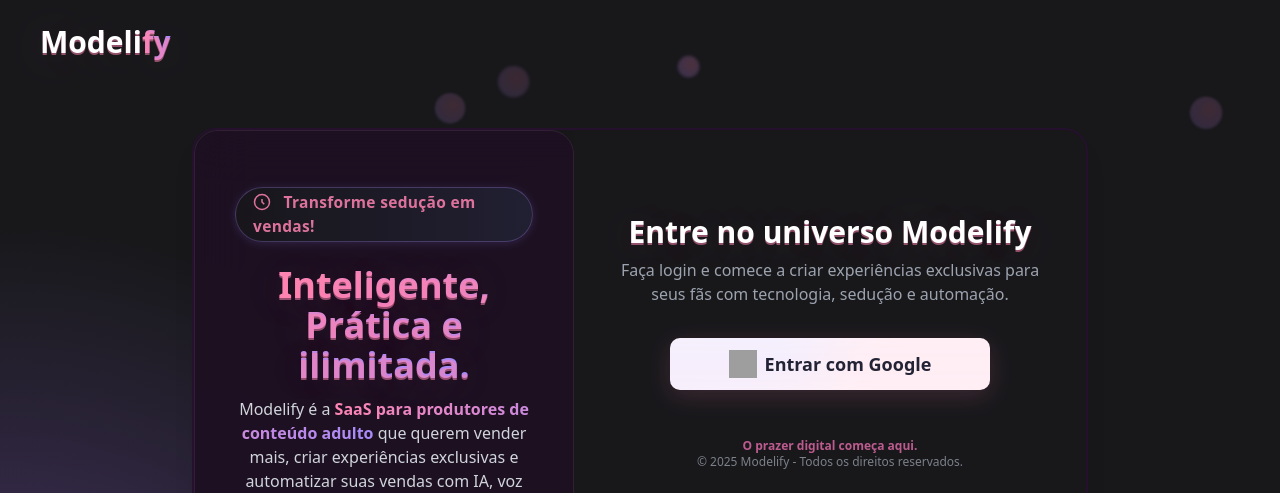
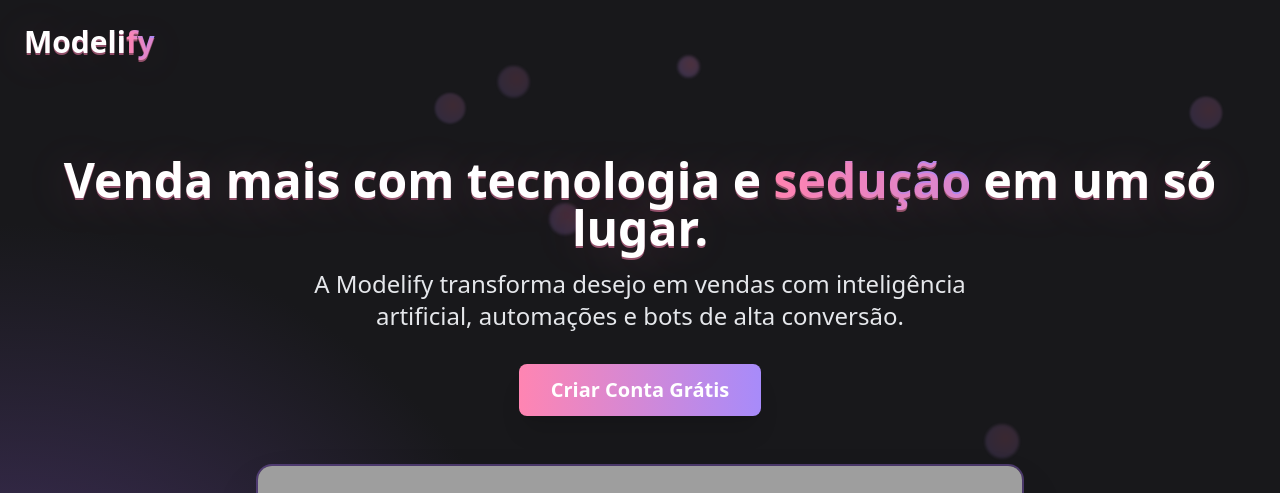
Before and after one commit to modelifynetwork/modelify, a Flask app: page /login in a window 1280 px wide. Shown: the top 493 px of the page. Run offline with Flask 3, Linux system fonts and the light colour scheme; some libraries are stand-ins or nearby versions; grey boxes are pictures that could not be loaded.

Commit message:
Update login.html

```diff
--- a/templates/login.html
+++ b/templates/login.html
@@ -3,9 +3,10 @@
 <head>
   <meta charset="UTF-8">
   <meta name="viewport" content="width=device-width, initial-scale=1.0">
-  <title>Entrar - Modelify</title>
+  <title>Modelify - Venda mais com IA, automação e sedução</title>
   <script src="https://cdn.tailwindcss.com"></script>
   <style>
+    /* (mantém todos os seus estilos customizados originais!) */
     body {
       min-height: 100vh;
       background: radial-gradient(ellipse at 0% 100%, #3a1b55 0%, #18181b 70%) no-repeat fixed;
@@ -96,18 +97,6 @@
       box-shadow: 0 1.5px 10px #a78bfa33;
       opacity: 0.85;
     }
-    @media (max-width: 900px) {
-      .login-panel {
-        flex-direction: column;
-        min-height: 100vh;
-        border-radius: 0;
-        box-shadow: none;
-      }
-      .side-visual {
-        min-height: 120px;
-        border-radius: 1.5rem 1.5rem 0 0;
-      }
-    }
     .particles {
       position: fixed;
       left: 0; top: 0; width: 100vw; height: 100vh;
@@ -130,67 +119,144 @@
   </style>
 </head>
 <body>
-  <!-- DIFERENCIAL: partículas animadas inteligentes -->
+  <!-- Partículas animadas do fundo -->
   <div class="particles" id="particles"></div>
   <div class="absolute inset-0 pointer-events-none z-0" style="background: radial-gradient(ellipse 50% 80% at 0% 100%, #a78bfa44 0%, #18181b 90%);"></div>
-  <div class="absolute top-0 left-0 right-0 z-10 flex justify-between items-center px-10 py-6">
-    <div class="flex items-center gap-3">
-      <span class="text-3xl font-extrabold brand-shadow text-white">Modeli<span class="gradient-text">fy</span></span>
+
+  <!-- NAVBAR -->
+  <nav class="w-full flex justify-between items-center px-6 py-6 z-10 relative">
+    <span class="text-3xl font-extrabold brand-shadow text-white select-none">Modeli<span class="gradient-text">fy</span></span>
+    <!-- (Opcional) Links rápidos aqui -->
+  </nav>
+
+  <!-- HERO SECTION -->
+  <section class="pt-10 pb-14 px-2 md:px-0 flex flex-col items-center text-center relative z-10">
+    <h1 class="text-3xl md:text-5xl font-extrabold text-white brand-shadow mb-4 leading-tight animate-fade-in">
+      Venda mais com tecnologia e <span class="gradient-text">sedução</span> em um só lugar.
+    </h1>
+    <p class="text-lg md:text-2xl text-gray-200 max-w-2xl mx-auto mb-8 animate-fade-in animate-delay-200">
+      A Modelify transforma desejo em vendas com inteligência artificial, automações e bots de alta conversão.
+    </p>
+    <a href="/auth/google" class="login-btn-gradient px-8 py-3 rounded-lg text-xl font-bold shadow-xl hover:scale-105 transition-all duration-200 animate-fade-in animate-delay-300">
+      Criar Conta Grátis
+    </a>
+    <div class="w-full mt-12 flex justify-center animate-slide-up animate-delay-400">
+      <img src="/static/mockup-dashboard.png" alt="Dashboard Modelify" class="w-full max-w-3xl rounded-2xl shadow-2xl border-2 border-[#a78bfa55] bg-glass">
+    </div>
+  </section>
+
+  <!-- COMO FUNCIONA -->
+  <section class="py-14 px-3 md:px-0 max-w-5xl mx-auto">
+    <h2 class="text-2xl md:text-3xl font-bold text-white text-center mb-10 gradient-text animate-fade-in">Como funciona?</h2>
+    <div class="flex flex-col md:flex-row gap-6 justify-center">
+      <div class="flex-1 bg-glass p-6 rounded-2xl shadow-lg flex flex-col items-center animate-slide-up">
+        <div class="w-16 h-16 flex items-center justify-center rounded-full mb-4 bg-gradient-to-br from-pink-400 to-purple-400 shadow-lg">
+          <svg class="w-8 h-8 text-white" fill="none" stroke="currentColor" stroke-width="2" viewBox="0 0 24 24"><path d="M6 3v2a2 2 0 002 2h8a2 2 0 002-2V3M6 21v-2a2 2 0 012-2h8a2 2 0 012 2v2M4 7h16M4 17h16"/></svg>
+        </div>
+        <span class="font-bold text-lg text-white mb-2">Crie seu produto</span>
+        <span class="text-gray-300 text-sm text-center">Cadastre conteúdos e ofertas que vão mexer com o desejo dos seus clientes.</span>
+      </div>
+      <div class="flex-1 bg-glass p-6 rounded-2xl shadow-lg flex flex-col items-center animate-slide-up animate-delay-200">
+        <div class="w-16 h-16 flex items-center justify-center rounded-full mb-4 bg-gradient-to-br from-pink-400 to-purple-400 shadow-lg">
+          <svg class="w-8 h-8 text-white" fill="none" stroke="currentColor" stroke-width="2" viewBox="0 0 24 24"><circle cx="12" cy="12" r="10"/><path d="M12 6v6l4 2"/></svg>
+        </div>
+        <span class="font-bold text-lg text-white mb-2">Construa seu funil com IA</span>
+        <span class="text-gray-300 text-sm text-center">Gere fluxos de venda personalizados e automáticos em minutos com inteligência artificial.</span>
+      </div>
+      <div class="flex-1 bg-glass p-6 rounded-2xl shadow-lg flex flex-col items-center animate-slide-up animate-delay-400">
+        <div class="w-16 h-16 flex items-center justify-center rounded-full mb-4 bg-gradient-to-br from-pink-400 to-purple-400 shadow-lg">
+          <svg class="w-8 h-8 text-white" fill="none" stroke="currentColor" stroke-width="2" viewBox="0 0 24 24"><path d="M9 12l2 2 4-4"/><circle cx="12" cy="12" r="10"/></svg>
+        </div>
+        <span class="font-bold text-lg text-white mb-2">Ative bots de venda e ganhe</span>
+        <span class="text-gray-300 text-sm text-center">Automatize sua abordagem, aumente conversão e fature mesmo enquanto dorme.</span>
       </div>
     </div>
-  <div class="flex flex-col md:flex-row login-panel z-10 relative max-w-4xl mx-auto mt-16 md:mt-32 shadow-xl rounded-3xl login-blur overflow-hidden">
-    <!-- Visual Side -->
-    <div class="side-visual w-full md:min-w-[340px] md:w-[380px] flex flex-col items-center justify-center px-6 md:px-10 py-8 md:py-14 bg-glass">
-      <div class="subtle-badge">
-        <svg class="inline mr-2 -mt-1" width="18" height="18" fill="none" stroke="#ff85b2" stroke-width="2" viewBox="0 0 24 24"><circle cx="12" cy="12" r="10"/><path d="M12 8v4l3 3"/></svg>
-        Transforme sedução em vendas!
+  </section>
+
+  <!-- DESTAQUES DA PLATAFORMA -->
+  <section class="py-14 bg-glass max-w-6xl mx-auto rounded-3xl mb-12">
+    <h2 class="text-2xl md:text-3xl font-bold text-white text-center mb-10 gradient-text animate-fade-in">Destaques da Modelify</h2>
+    <div class="grid grid-cols-1 md:grid-cols-3 gap-8 px-6">
+      <div class="flex flex-col items-center text-center animate-fade-in">
+        <span class="text-3xl mb-2">🔥</span>
+        <span class="text-lg text-white font-semibold mb-1">Checkout Personalizável</span>
+        <span class="text-gray-300 text-sm">Sua identidade, sua vibe, sua conversão.</span>
       </div>
+      <div class="flex flex-col items-center text-center animate-fade-in animate-delay-100">
+        <span class="text-3xl mb-2">🎙️</span>
+        <span class="text-lg text-white font-semibold mb-1">Vozes Sensuais com IA</span>
+        <span class="text-gray-300 text-sm">Grave áudios irresistíveis com inteligência artificial.</span>
+      </div>
+      <div class="flex flex-col items-center text-center animate-fade-in animate-delay-200">
+        <span class="text-3xl mb-2">⚙️</span>
+        <span class="text-lg text-white font-semibold mb-1">Fluxogramas Visuais</span>
+        <span class="text-gray-300 text-sm">Construa jornadas de venda arrastando e soltando.</span>
+      </div>
+      <div class="flex flex-col items-center text-center animate-fade-in animate-delay-300">
+        <span class="text-3xl mb-2">💡</span>
+        <span class="text-lg text-white font-semibold mb-1">Gatilhos e Provas Sociais</span>
+        <span class="text-gray-300 text-sm">Automatize escassez, depoimentos e urgência.</span>
+      </div>
+      <div class="flex flex-col items-center text-center animate-fade-in animate-delay-400">
+        <span class="text-3xl mb-2">🔁</span>
+        <span class="text-lg text-white font-semibold mb-1">Chatbot de Venda</span>
+        <span class="text-gray-300 text-sm">Feche vendas 24h com atendimento automático.</span>
+      </div>
+      <div class="flex flex-col items-center text-center animate-fade-in animate-delay-500">
+        <span class="text-3xl mb-2">📁</span>
+        <span class="text-lg text-white font-semibold mb-1">Área de Membros Integrada</span>
+        <span class="text-gray-300 text-sm">Libere conteúdos picantes com segurança e exclusividade.</span>
+      </div>
+    </div>
+  </section>
+
+  <!-- DEPOIMENTOS -->
+  <section class="py-14 max-w-5xl mx-auto">
+    <h2 class="text-2xl md:text-3xl font-bold text-white text-center mb-10 gradient-text animate-fade-in">Quem já vende mais com a Modelify</h2>
+    <div class="flex flex-col gap-8 animate-fade-in">
+      <div class="flex flex-row gap-4 items-center bg-glass p-6 rounded-2xl shadow-lg">
+        <img src="/static/testimonial1.jpg" alt="Julia Sex" class="w-16 h-16 rounded-full object-cover border-2 border-pink-400">
         <div>
-        <h1 class="text-3xl md:text-4xl font-bold text-white leading-tight text-center mb-3 brand-shadow">
-          <span class="gradient-text">Inteligente, Prática e ilimitada.</span>
-        </h1>
-        <p class="text-base text-gray-300 text-center max-w-xs mb-7">
-          Modelify é a <span class="gradient-text font-semibold">SaaS para produtores de conteúdo adulto</span> que querem vender mais, criar experiências exclusivas e automatizar suas vendas com IA, voz sedutora e automação total.
+          <span class="font-bold text-white">Julia Sex</span>
+          <p class="text-gray-200 font-medium text-base mt-1">
+            "Em uma semana vendi mais com a Modelify do que em 2 meses na hotmart."
           </p>
         </div>
-      <a href="https://modelify.com.br" class="inline-flex items-center justify-center login-btn-gradient px-7 py-2.5 rounded-xl font-semibold text-lg mt-2 shadow hover:opacity-95 transition">
-        Explorar Modelify
-        <svg class="w-5 h-5 ml-2" fill="none" stroke="currentColor" stroke-width="2"
-          viewBox="0 0 24 24"><path stroke-linecap="round" stroke-linejoin="round"
-          d="M17 8l4 4m0 0l-4 4m4-4H3"></path></svg>
-      </a>
       </div>
-    <!-- Login Area -->
-    <div class="flex-1 flex flex-col items-center justify-center px-4 md:px-6 pt-8 md:pt-14 pb-8 md:pb-12 bg-[#18181b]">
-      <h2 class="text-2xl sm:text-3xl font-bold text-white mb-2 mt-2 brand-shadow">
-        Entre no universo Modelify
-      </h2>
-      <p class="text-base text-gray-400 mb-8 text-center max-w-md">
-        Faça login e comece a criar experiências exclusivas para seus fãs com tecnologia, sedução e automação.
+      <div class="flex flex-row gap-4 items-center bg-glass p-6 rounded-2xl shadow-lg">
+        <img src="/static/testimonial2.jpg" alt="Nick Black" class="w-16 h-16 rounded-full object-cover border-2 border-purple-400">
+        <div>
+          <span class="font-bold text-white">Nick Black</span>
+          <p class="text-gray-200 font-medium text-base mt-1">
+            "O funil com IA e os bots fazem milagres! É automático de verdade."
           </p>
-      <button class="login-google-btn w-full max-w-xs px-6 py-3 text-lg mb-2" onclick="window.location.href='/auth/google'">
-        <span class="btn-glow"></span>
-        <img src="https://img.icons8.com/color/32/000000/google-logo.png" alt="Google" class="w-7 h-7 z-10">
-        <span class="z-10">Entrar com Google</span>
-      </button>
-      <div class="mt-10 text-center text-xs text-gray-700 select-none opacity-75">
-        <span class="font-semibold text-pink-400">O prazer digital começa aqui.</span>
-        <br>
-        <span class="text-gray-400">
-          © <span id="ano"></span> Modelify - Todos os direitos reservados.
-        </span>
-      </div>
-      <!-- DIFERENCIAL: IA de boas-vindas animada -->
-      <div id="ai-welcome" class="mt-12 text-pink-400 text-base text-center font-semibold opacity-85 flex flex-col items-center justify-center select-none">
-        <svg class="w-10 h-10 mb-2 animate-bounce" fill="none" stroke="currentColor" stroke-width="2"
-          viewBox="0 0 24 24"><path stroke-linecap="round" stroke-linejoin="round"
-          d="M12 20v-6m0 0V4m0 10l3-3m-3 3l-3-3"></path></svg>
-        <span id="ia-msg">Aquecendo as experiências sensuais com IA...</span>
         </div>
       </div>
     </div>
+  </section>
+
+  <!-- CTA FINAL -->
+  <section class="py-16 md:py-24 px-4 bg-gradient-to-br from-[#3a1b55] via-[#18181b] to-[#a78bfa55] text-center rounded-3xl max-w-4xl mx-auto mt-10 mb-14 shadow-xl animate-fade-in">
+    <h2 class="text-3xl md:text-4xl font-bold text-white mb-4 brand-shadow">
+      Pronto para criar sua própria máquina de vendas?
+    </h2>
+    <a href="/auth/google" class="login-btn-gradient px-8 py-4 text-xl font-bold rounded-xl mt-6 shadow-lg hover:scale-105 transition-all duration-200 inline-block">
+      Comece agora com o Google
+    </a>
+  </section>
+
+  <!-- FOOTER -->
+  <footer class="pb-8 pt-8 text-center text-gray-400 text-sm flex flex-col gap-2 z-10 relative">
+    <div class="flex gap-8 justify-center mb-2">
+      <a href="/termos" class="hover:text-pink-400 transition font-semibold">Termos</a>
+      <a href="/suporte" class="hover:text-pink-400 transition font-semibold">Suporte</a>
+      <a href="/contato" class="hover:text-pink-400 transition font-semibold">Contato</a>
+    </div>
+    <div>© <span id="ano"></span> Modelify. Todos os direitos reservados.</div>
+  </footer>
+
+  <!-- ANIMAÇÕES SUAVES COM TAILWIND E INTERSECTION OBSERVER -->
   <script>
-    // Partículas inteligentes exclusivas
     function randomInt(a, b) { return Math.floor(Math.random() * (b - a + 1)) + a; }
     function createParticle() {
       const p = document.createElement('div');
@@ -207,22 +273,20 @@
     }
     for (let i = 0; i < 18; i++) createParticle();
 
-    // IA animada de boas-vindas: frases rotativas sensuais e tecnológicas
-    const iaTips = [
-      "Aquecendo as experiências sensuais com IA...",
-      "Preparando fluxogramas hot e automação exclusiva!",
-      "Gerando voz feminina sedutora IA para suas vendas.",
-      "Acesso reservado: área privada pronta para seus conteúdos picantes.",
-      "O bot Modelify já está pronto para vender e encantar no Telegram.",
-      "Libere seu potencial sexy com tecnologia de ponta."
-    ];
-    let iaIndex = 0;
-    setInterval(() => {
-      document.getElementById('ia-msg').textContent = iaTips[iaIndex % iaTips.length];
-      iaIndex++;
-    }, 3400);
+    document.getElementById('ano').textContent = new Date().getFullYear();
 
-    document.getElementById('ano').textContent = new Date().getFullYear();
+    // Animations on scroll (fade-in, slide-up)
+    const observer = new IntersectionObserver((entries) => {
+      entries.forEach(entry => {
+        if (entry.isIntersecting) {
+          entry.target.classList.add('opacity-100', 'translate-y-0');
+        }
+      });
+    }, { threshold: 0.18 });
+    document.querySelectorAll('.animate-fade-in, .animate-slide-up').forEach(el => {
+      el.classList.add('opacity-0', 'translate-y-8', 'transition-all', 'duration-700');
+      observer.observe(el);
+    });
   </script>
 </body>
 </html>
```
Lines whose indentation alone changed are shown as unchanged.
